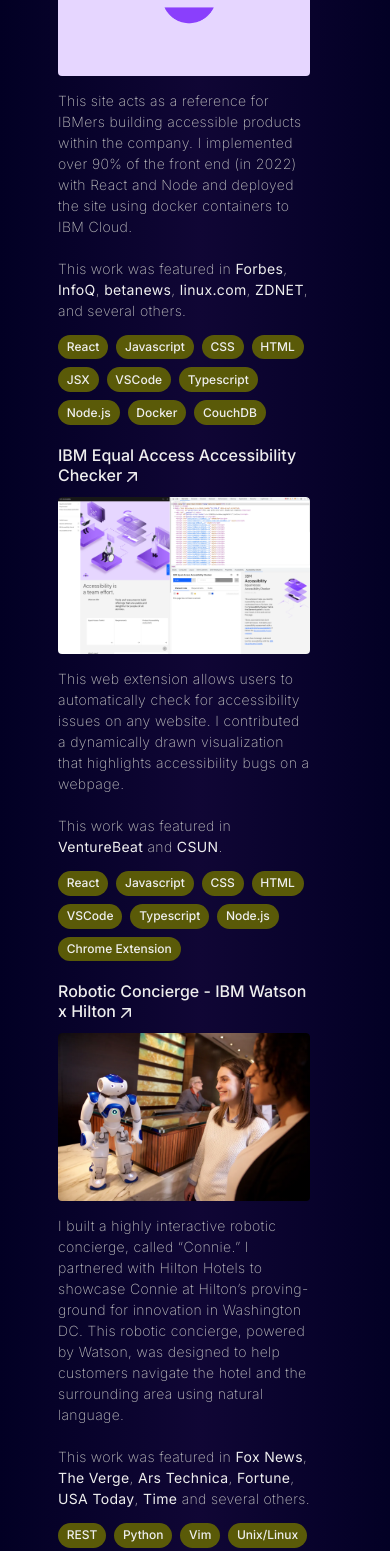
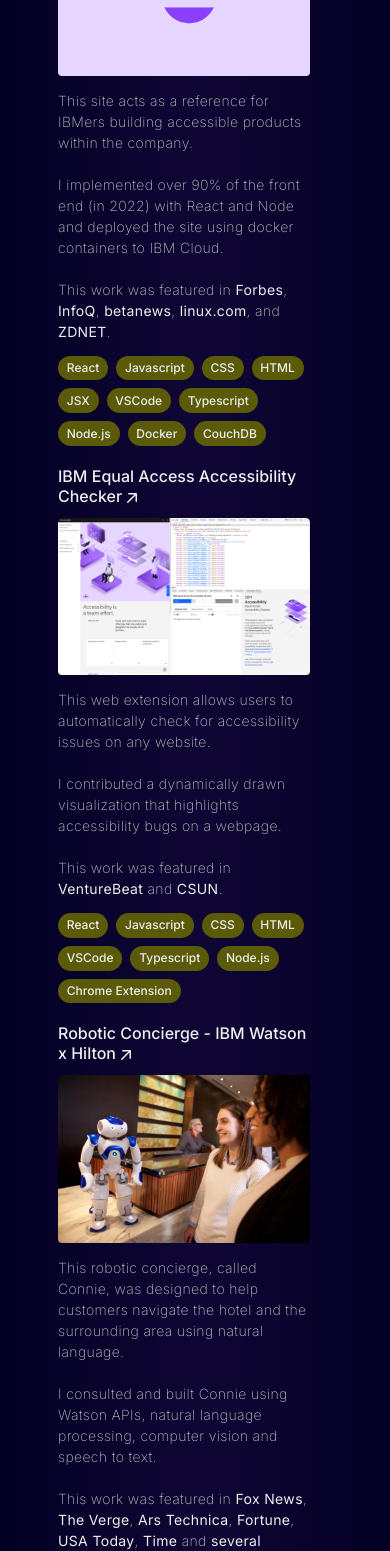
Before and after one commit to aliunwala/netlify-website-test, a Next.js app: page / in a window 390 px wide. Shown: the part 4493-6044 px from the top of the page. Built offline with nearby package versions, Linux system fonts and the light colour scheme.

Commit message:
Some text updates and testing the drag flow on mobile

```diff
--- a/components/SendEmail.js
+++ b/components/SendEmail.js
@@ -28,7 +28,7 @@
         settooltipIsOpen(false);
         setTimeout(() => {
           setTooltipTitle("Copy Email");
-        }, "100");
+        }, 100);
 
         document.body.removeEventListener("touchmove", touchHandler);
         // console.log("touchmove");
@@ -39,7 +39,15 @@
         copyTextToClipboard(email);
         setTooltipTitle("Copied");
         settooltipIsOpen(true);
-        document.body.addEventListener("touchmove", touchHandler);
+        document.body.addEventListener("touchmove", touchHandler); // lower the tooltip if the mobile user drags the screen
+        setTimeout(() => {
+          // If mobile user does not drag the screen. Lower tooltip anyway after 1 sec
+          settooltipIsOpen(false);
+          setTimeout(() => {
+            setTooltipTitle("Copy Email");
+          }, "100");
+          document.body.removeEventListener("touchmove", touchHandler);
+        }, 1000);
       };
 
       tooltip.addEventListener("mouseover", () => {
--- a/pages/index.js
+++ b/pages/index.js
@@ -220,15 +220,16 @@
                 // dates="2020-2023"
                 title="ibm.com/able"
                 titleLink="https://www.ibm.com/able/"
-                goal="This site acts as a reference for IBMers building accessible products within the company. I implemented over 90% of the front end (in 2022) with React and Node and deployed the site using docker containers to IBM Cloud.
+                goal="This site acts as a reference for IBMers building accessible products within the company.
+                <br></br>
+                I implemented over 90% of the front end (in 2022) with React and Node and deployed the site using docker containers to IBM Cloud.
                 <br></br>
                 This work was featured in
                 <a target='_blank' href='https://www.forbes.com/sites/stevenaquino/2020/05/19/ibm-launches-open-source-equal-access-toolkit/?sh=918fe631f776'>Forbes</a>,
                 <a target='_blank' href='https://www.infoq.com/news/2020/05/ibm-accessibility-checker/'>InfoQ</a>,
                 <a target='_blank' href='https://betanews.com/2020/05/18/ibm-equal-access-toolkit/'>betanews</a>,
-                <a target='_blank' href='https://www.linux.com/news/ibm-launches-equal-access-toolkit-to-help-developers-build-accessible-websites-and-applications/'>linux.com</a>,
-                <a target='_blank' href='https://www.zdnet.com/article/ibm-rolls-out-tools-to-help-developers-ensure-apps-are-accessible/'>ZDNET</a>,
-                 and several others."
+                <a target='_blank' href='https://www.linux.com/news/ibm-launches-equal-access-toolkit-to-help-developers-build-accessible-websites-and-applications/'>linux.com</a>, and
+                <a target='_blank' href='https://www.zdnet.com/article/ibm-rolls-out-tools-to-help-developers-ensure-apps-are-accessible/'>ZDNET</a>."
                 image="/IBMbee2.png"
                 imageAlt="logo for the website ibm.com/able"
                 technologies="React,Javascript,CSS,HTML,JSX,VSCode,Typescript,Node.js,Docker,CouchDB"
@@ -238,7 +239,9 @@
                 // dates="2020-2023"
                 title="IBM Equal Access Accessibility Checker"
                 titleLink="https://chromewebstore.google.com/detail/ibm-equal-access-accessib/lkcagbfjnkomcinoddgooolagloogehp?pli=1"
-                goal="This web extension allows users to automatically check for accessibility issues on any website. I contributed a dynamically drawn visualization that highlights accessibility bugs on a webpage.
+                goal="This web extension allows users to automatically check for accessibility issues on any website.
+                <br></br>
+                I contributed a dynamically drawn visualization that highlights accessibility bugs on a webpage.
                 <br></br>
                 This work was featured in
                 <a target='_blank' href='https://venturebeat.com/business/ibm-upgrades-web-accessibility-tool-for-finding-and-fixing-issues/'>VentureBeat</a>
@@ -253,7 +256,9 @@
                 id="hilton"
                 title="Robotic Concierge - IBM Watson x Hilton"
                 titleLink="http://fortune.com/2016/03/09/hilton-robot-ibm-watson/"
-                goal="I built a highly interactive robotic concierge, called “Connie.” I partnered with Hilton Hotels to showcase Connie at Hilton’s proving-ground for innovation in Washington DC. This robotic concierge, powered by Watson, was designed to help customers navigate the hotel and the surrounding area using natural language.
+                goal="This robotic concierge, called Connie, was designed to help customers navigate the hotel and the surrounding area using natural language.
+                <br></br>
+                I consulted and built Connie using Watson APIs, natural language processing, computer vision and speech to text.
                 <br></br>
                 This work was featured in
                 <a target='_blank' href='http://www.foxnews.com/travel/2016/03/09/hilton-ibm-pilot-first-watson-enabled-robot-concierge.html'>Fox News</a>,
@@ -261,7 +266,7 @@
                 <a target='_blank' href='http://arstechnica.com/gadgets/2016/03/ibm-watson-hilton-robot-connie/'>Ars Technica</a>,
                 <a target='_blank' href='http://fortune.com/2016/03/09/hilton-robot-ibm-watson/'>Fortune</a>,
                 <a target='_blank' href='http://www.usatoday.com/story/travel/roadwarriorvoices/2016/03/09/introducing-connie-hiltons-new-robot-concierge/81525924/'>USA Today</a>,
-                <a target='_blank' href='http://time.com/4251412/ibm-hilton-robot-hotel/'>Time</a> and several others."
+                <a target='_blank' href='http://time.com/4251412/ibm-hilton-robot-hotel/'>Time</a> and <a href='https://news.google.com/search?q=IBM%20hilton%20robot&hl=en-US&gl=US&ceid=US%3Aen' target='_blank'>several others.</a>"
                 image="/IBMNao.webp"
                 imageAlt="Some guests at Hilton chatting with the IBM Watson robot"
                 technologies="REST,Python,Vim,Unix/Linux,CouchDB,Robotics Operating System,Point Cloud Library,Open Computer Vision (OpenCV),Watson AI APIs,NAO Robot"
@@ -278,8 +283,8 @@
                 This work was featured in
                 <a target='_blank' href='http://www.zdnet.com/article/ibms-watson-ai-could-soon-be-in-devices-from-pcs-to-robots-thanks-to-project-intu/'>ZDNET</a>,
                 <a target='_blank' href='https://thestack.com/iot/2016/11/09/ibm-extends-watson-capabilities-to-any-connected-device/'>The Stack</a>,
-                <a target='_blank' href='https://siliconangle.com/blog/2016/11/09/ibm-offers-developers-a-way-to-extend-watsons-capabilities-into-any-device/'>Silicon Angle</a>,
-                <a target='_blank' href='https://www.prnewswire.com/news-releases/ibm-launches-experimental-platform-for-embedding-watson-into-any-device-300359719.html'>PR News Wire</a>, and several others."
+                <a target='_blank' href='https://siliconangle.com/blog/2016/11/09/ibm-offers-developers-a-way-to-extend-watsons-capabilities-into-any-device/'>Silicon Angle</a>, and
+                <a target='_blank' href='https://www.prnewswire.com/news-releases/ibm-launches-experimental-platform-for-embedding-watson-into-any-device-300359719.html'>PR News Wire</a>."
                 image="/IBMIntu.jpg"
                 imageAlt="Image of Rob High doing a keynote presentation about IBM Project Intu"
                 technologies="REST,Python,CouchDB,Watson AI APIs,NAO Robot,Pepper Robot"
@@ -290,14 +295,16 @@
                 title="IBM Chef Watson Robot"
                 titleLink="https://www.theguardian.com/technology/2016/jun/04/man-v-machine-robots-artificial-intelligence-cook-write"
                 goal="
-                This application allows the robot to act as an active kitchen assistant that will explore ingredients with you and then create a dynamically generated recipe for you to cook. I collaborated with the Chef Watson team to bring Chef Watson to the NAO robotics platform.
+                This application allows the robot to act as an active kitchen assistant that will explore ingredients with you and then create a dynamically generated recipe for you to cook.
+                <br></br>
+                I collaborated with the Chef Watson team to bring Chef Watson to the NAO robotics platform.
                 <br></br>
                 This work was featured by
                 <a target='_blank' href='https://www.theguardian.com/technology/2016/jun/04/man-v-machine-robots-artificial-intelligence-cook-write'>The Guardian</a>,
                 <a target='_blank' href='https://www.washingtonpost.com/lifestyle/food/could-ibms-watson-eventually-replace-creative-chefs-not-at-this-rate/2015/05/11/82a0a3ca-f29f-11e4-b2f3-af5479e6bbdd_story.html'>Washington Post</a>,
                 <a target='_blank' href='https://www.newyorker.com/magazine/2016/11/28/cooking-with-chef-watson-ibms-artificial-intelligence-app'>The New Yorker</a>,
                 <a target='_blank' href='https://www.bonappetit.com/entertaining-style/trends-news/article/chef-watson-app'>bon appetit</a>,
-                 and several others."
+                 and <a href='https://news.google.com/search?q=IBM%20chef%20watson&hl=en-US&gl=US&ceid=US%3Aen' target='_blank'>several others</a>."
                 image="/IBMChef.avif"
                 imageAlt="The chef watson robot talking to a chef in a relaxed pose"
                 technologies="REST,Python,Robotics Operating System,Watson AI APIs,NAO Robot,Pepper Robot"
@@ -307,7 +314,10 @@
                 id="segbot"
                 title="Building Wide Intelligence"
                 titleLink="https://repositories.lib.utexas.edu/items/efb21691-020e-484e-b27f-0ec020710f19"
-                goal="I worked on a robotics & AI system that autonomously navigated and traversed multiple floors in a building."
+                goal="
+                An autonomous wheeled robotics platform built on the segway, which was used to test and further robotics research at UT Austin.
+                <br></br>
+                I augmented the segbot to autonomously traverse multiple floors in a building. While also implementing complex plans to dynamically perform goals as it moved around the building."
                 image="/bwi1.jpg"
                 imageAlt="The segbot robotics platform in University of Texas at Austin computer science building"
                 technologies="Python,MATLAB,Vim,Unix/Linux,Robotics Operating System,Point Cloud Library,Open Computer Vision (OpenCV),Segbot Robot"
```
